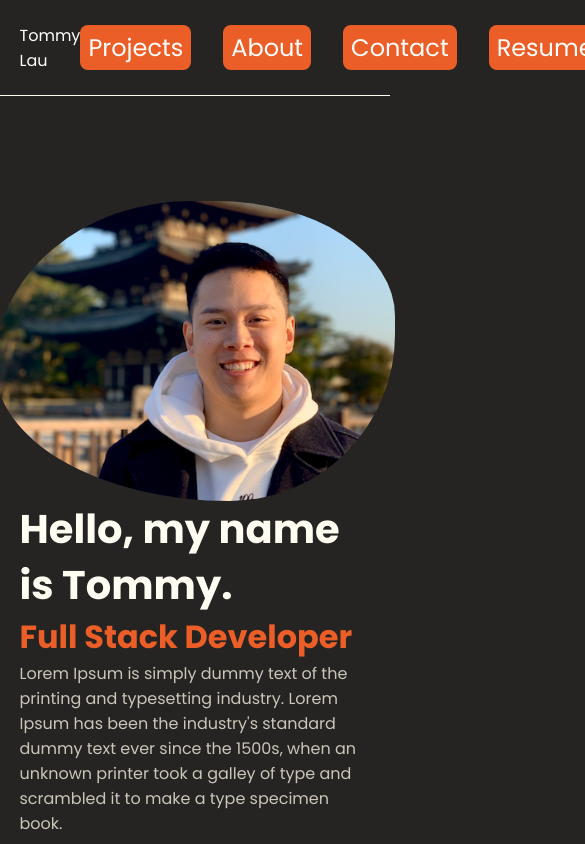
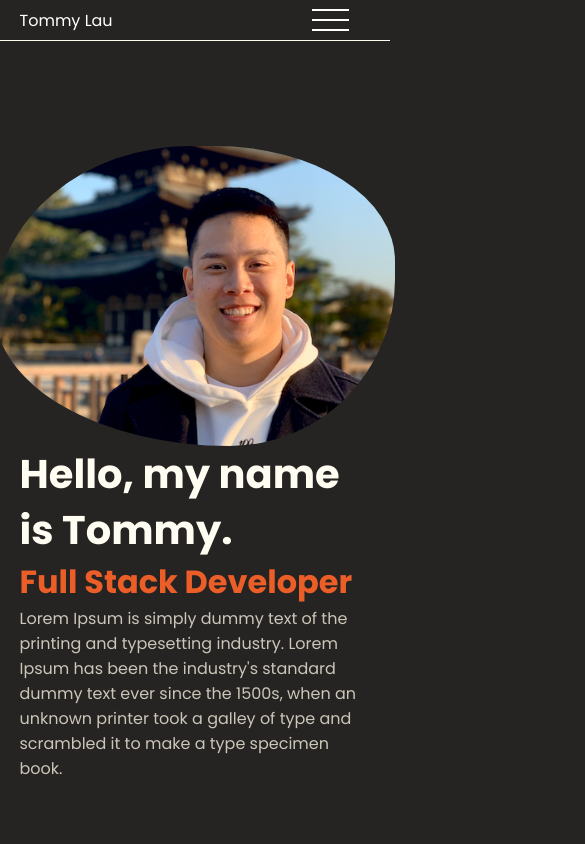
Before and after one commit to tlau425/portfolio, a React (Create React App) app: page / in a window 390 px wide. Shown: the top 844 px of the page, 585 px wide, since content can reach past the window. Built offline with nearby package versions, Linux system fonts and the light colour scheme.

Commit message:
responsive hamburger menu

```diff
--- a/src/components/Header/Header.js
+++ b/src/components/Header/Header.js
@@ -4,10 +4,10 @@ import { ResumeModal } from "../ResumeModal/ResumeModal";
 
 function Header() {
   const [toggleResume, setToggleResume] = useState(false);
+  const [toggleHamburger, setToggleHamburger] = useState(false);
 
-  const handleResumeClick = () => {
-    setToggleResume(!toggleResume);
-  };
+  const handleHamburgerClick = () => setToggleHamburger(!toggleHamburger);
+  const handleResumeClick = () => setToggleResume(!toggleResume);
 
   //Sticky header on scroll up function
   const useScrollDirection = () => {
@@ -46,24 +46,29 @@ function Header() {
         }`}
       >
         <nav className="nav">
-          <a href="#">Tommy Lau</a>
-          <ul className="nav__list">
-            <li>
+          <div className="nav__top-container">
+            <a href="#" className="nav__logo">Tommy Lau</a>
+            <div className="hamburger" onClick={handleHamburgerClick}>
+              <div id={toggleHamburger ? "checked" : ""}></div>
+            </div>
+          </div>
+            <ul className={toggleHamburger? "nav__list": "nav__list nav__list--toggled"}>
+              <li className="nav__li">
                 <a href="#projects" className="nav__item">
                   Projects
                 </a>
               </li>
-            <li>
+              <li className="nav__li">
                 <a href="#about" className="nav__item">
                   About
                 </a>
               </li>
-            <li>
+              <li className="nav__li">
                 <a href="#contact" className="nav__item">
                   Contact
                 </a>
               </li>
-            <li>
+              <li className="nav__li">
                 <button
                   className="nav__item nav__button"
                   onClick={handleResumeClick}
--- a/src/components/Header/Header.scss
+++ b/src/components/Header/Header.scss
@@ -1,18 +1,83 @@
-@use '../../styles/partials/mixins' as *;
-@use '../../styles/partials/variables' as *;
+// @use '../../styles/partials/mixins' as *;
+// @use '../../styles/partials/variables' as *;
+
+// .header {
+//     display: flex;
+//     justify-content: center;
+//     position: sticky;
+//     top: 0px;
+//     height: 6rem;
+//     transition-property: all;
+//     transition-timing-function: cubic-bezier(0.4, 0, 0.2, 1);
+//     transition-duration: 200ms;
+//     border-bottom: 1px solid $sub-bold;
+//     z-index: 3;
+//     background-color: $background-color;
+// }
+// .header.hide {
+//     top: -6rem;
+// }
+
+// header li {
+//     list-style: none;
+//     display: flex;
+// }
+
+// .nav {
+//     position: relative;
+//     display: flex;
+//     justify-content: space-between;
+//     align-items: center;
+//     width: 90%;
+
+//     @include tablet{
+//         width: 80%;
+//     }
+
+//     &__list{
+//         gap: 2rem;
+//         display: none;
+
+//         @include tablet{
+//             display: flex;
+//         }
+//     }
+
+//     &__item{
+//         @include tablet{
+//         background-color: #EB5E28;
+//         color: white;
+//         border-radius: 8px;
+//         transition: .3s ease;
+//         font-size: 1.5rem;
+//         padding: .3rem .5rem;
+
+//         &:hover{
+//             background-color: white;
+//             color: #EB5E28;
+//         }
+//     }
+//     }
+// }
+
+@use "../../styles/partials/mixins" as *;
+@use "../../styles/partials/variables" as *;
 
 .header {
   display: flex;
   justify-content: center;
   position: sticky;
   top: 0px;
-    height: 6rem;
   transition-property: all;
   transition-timing-function: cubic-bezier(0.4, 0, 0.2, 1);
   transition-duration: 200ms;
   border-bottom: 1px solid $sub-bold;
   z-index: 3;
   background-color: $background-color;
+
+  @include tablet{
+    height: 6rem;
+  }
 }
 .header.hide {
   top: -6rem;
@@ -21,35 +86,120 @@
 header li {
   list-style: none;
   display: flex;
-
 }
 
 .nav {
   display: flex;
-    justify-content: space-between;
-    align-items: center;
+  flex-direction: column;
+  justify-content: center;
   width: 90%;
 
-    @include tablet{
+  @include tablet {
+    flex-direction: row;
     width: 80%;
+    align-items: center;
   }
 
-    &__list{
-        display: flex;
-        gap: 2rem;
+  &__logo{
+    margin: auto 0;
   }
 
-    &__item{
-        background-color: #EB5E28;
+  &__top-container {
+    display: flex;
+    width: 100%;
+    justify-content: space-between;
+  }
+
+  &__list {
+    display: flex;
+    flex-direction: column;
+    align-items: center;
+    gap: 2rem;
+    @include tablet {
+      flex-direction: row;
+    }
+
+    &--toggled{
+        display: none;
+
+        @include tablet{
+            display: flex;
+        }
+    }
+
+  }
+
+  &__item {
+    @include tablet {
+      background-color: #eb5e28;
       color: white;
       border-radius: 8px;
-        transition: .3s;
+      transition: 0.3s ease;
       font-size: 1.5rem;
-        padding: .3rem .5rem;
+      padding: 0.3rem 0.5rem;
 
-        &:hover{
+      &:hover {
         background-color: white;
-            color: #EB5E28;
+        color: #eb5e28;
       }
     }
   }
+
+}
+
+.hamburger {
+  cursor: pointer;
+  height: 40px;
+  width: 80px;
+  padding: 0.6rem;
+  display: flex;
+  align-items: center;
+  justify-content: center;
+
+  @include tablet {
+    display: none;
+  }
+}
+
+.hamburger > div {
+  position: relative;
+  top: 0;
+  left: 0;
+  background: white;
+  height: 2px;
+  width: 60%;
+  transition: all 0.4s ease;
+}
+
+.hamburger > div::before,
+.hamburger > div::after {
+  content: "";
+  position: absolute;
+  top: -10px;
+  background: white;
+  width: 100%;
+  height: 2px;
+  transition: all 0.4s ease;
+}
+
+.hamburger > div::after {
+  top: 10px;
+}
+
+#checked{
+    background: rgba(0,0,0,0);
+}
+
+#checked::before {
+  top: 0;
+  transform: rotate(45deg);
+  background: rgb(255, 255, 255);
+}
+
+/* AND ROTATING THE TOP AND BOTTOM LINES :  */
+
+#checked::after {
+  top: 0;
+  transform: rotate(135deg);
+  background: rgb(255, 255, 255);
+}
```
Lines whose indentation alone changed are shown as unchanged.
